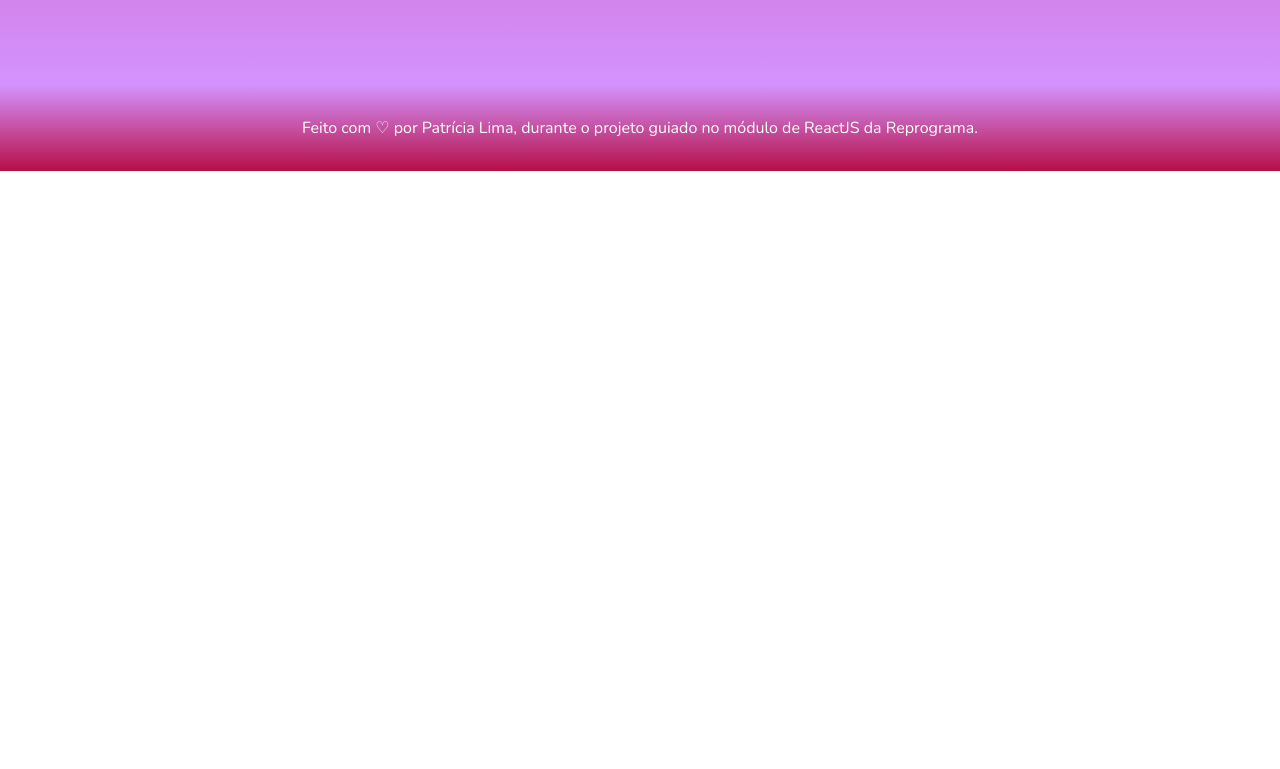
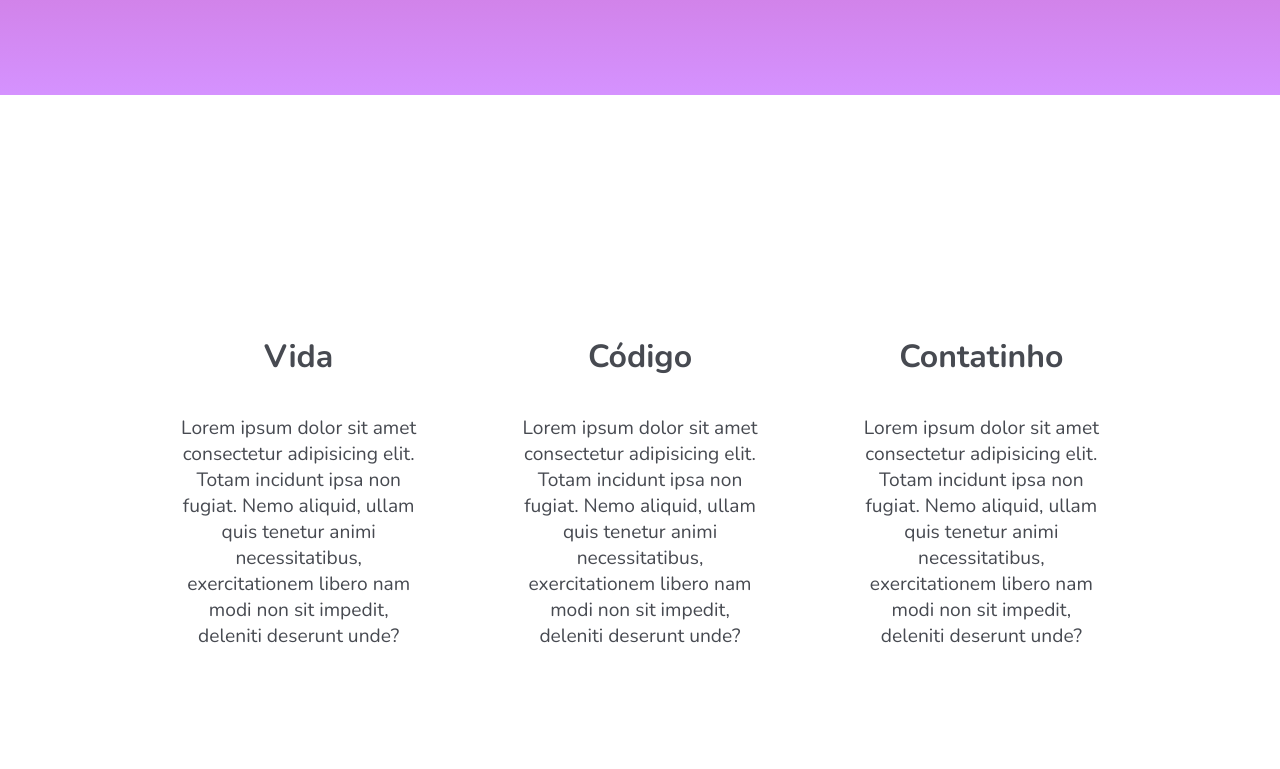
Before and after one commit to pati-lima/SOS-Telefone-sem-fio, a React (Vite) app: page / in a window 1280 px wide. Shown: the part 831-1600 px from the top of the page. Before the commit the page ends 1002 px from the top, so only its background shows below. Built offline with nearby package versions, Linux system fonts and the light colour scheme; no server answers.

Commit message:
Incrementando elementos nas páginas

```diff
--- a/src/components/Footer.jsx
+++ b/src/components/Footer.jsx
@@ -5,7 +5,7 @@ export function Footer() {
   return (
     <footer className = {styles.footerContainer}>
         <p className ={styles.footerText}>
-           Feito com ♡ por Patrícia Lima, durante o projeto guiado no módulo de ReactJS da Reprograma.
+           Feito com ♡ por Patrícia Lima - 2022
         </p>
     </footer>
 
--- a/src/pages/Inicio.jsx
+++ b/src/pages/Inicio.jsx
@@ -1,10 +1,36 @@
 import { Header } from '../components/Header'
 import homeImg from '../assets/home.svg'
 
+import styles from '../styles/pages/inicio.module.css'
 export function Inicio() {
   return (
     <>
       <Header title="Meu site pessoal" image={homeImg} />
+      <div className={styles.homeContainer}>
+        <div className={styles.cardContainer}>
+          <img src="" alt="" />
+          <h2 className={styles.titleinicio}>Vida</h2>
+          <p>Lorem ipsum dolor sit amet consectetur adipisicing elit.
+            Totam incidunt ipsa non fugiat. Nemo aliquid, ullam quis tenetur animi
+             necessitatibus, exercitationem libero nam modi non sit impedit, deleniti deserunt unde?</p>
+        </div>
+        <div className={styles.cardContainer}>
+        <img src="" alt="" />
+          <h2 className={styles.titleinicio}>Código</h2>
+          <p>Lorem ipsum dolor sit amet consectetur adipisicing elit.
+            Totam incidunt ipsa non fugiat. Nemo aliquid, ullam quis tenetur animi
+             necessitatibus, exercitationem libero nam modi non sit impedit, deleniti deserunt unde?</p>
+        </div>
+        <div className={styles.cardContainer}>
+        <img src="" alt="" />
+          <h2 className={styles.titleinicio}>Contatinho</h2>
+          <p>Lorem ipsum dolor sit amet consectetur adipisicing elit.
+            Totam incidunt ipsa non fugiat. Nemo aliquid, ullam quis tenetur animi
+             necessitatibus, exercitationem libero nam modi non sit impedit, deleniti deserunt unde?</p>
+        </div>
+      </div>
     </>
+
+
   )
 }
--- a/src/pages/Portfolio.jsx
+++ b/src/pages/Portfolio.jsx
@@ -1,11 +1,36 @@
 
 import { Header } from '../components/Header'
 import portfolioImg from '../assets/portfolio.svg'
-
+import styles from '../styles/pages/portfolio.module.css'
 export function Portfolio () {
   return (
     <>
       <Header title="Meus Projetinhos" image={portfolioImg} />
+      <div className={styles.cardsContainer} >
+        <div className={styles.itensContainer}>
+        <h2>Página de Filmes <img
+        className={styles.imgContainer}src="https://media.giphy.com/media/quw6LT1JM4FQWbzDfh/giphy.gif" alt="filmes" target='black'/></h2>
+        <p>
+          Página criada durante o curso de Front-end da Reprograma
+          no modulo de Javascript
+          </p>
+        <a className={styles.links} href="https://ghibliflix.netlify.app/" target='blank'>Clique aqui!</a>
+        </div>
+
+        <div className={styles.itensContainer}>
+        <h2>To-Do List <img className={styles.imgContainer} src="https://media.giphy.com/media/XK0nSxvMJfPChUMWIg/giphy.gif" alt="todolist" target='black' /></h2>
+        <p> Uma listinha de tarefas bem charmosa utilizando Javascript</p>
+        <a className={styles.links} href="https://to-do-listpaty.netlify.app/" >Clique aqui!</a>
+        </div>
+
+        <div className={styles.itensContainer}>
+        <h2>Meus Links <img className={styles.imgContainer} src="https://media.giphy.com/media/qux62wosdSZaHxV0ug/giphy.gif" alt="meuslinks"target='blank' /></h2>
+        <p>
+           Por aqui é possivel entrar em contato comigo pelas minhas redes sociais.
+        </p>
+        <a className={styles.links} href="https://mylinkspaty.netlify.app/" >Clique aqui!</a>
+        </div>
+      </div>
     </>
   )
 }
--- a/src/pages/Sobre.jsx
+++ b/src/pages/Sobre.jsx
@@ -1,11 +1,28 @@
 
 import { Header } from '../components/Header'
 import sobreImg from '../assets/sobre.svg'
+import styles from '../styles/pages/sobre.module.css'
 
 export function Sobre() {
   return (
     <>
       <Header title="Sobre Mim" image={sobreImg} />
+      <div className={styles.sobreContainer}>
+        <img/>
+      </div>
+      <div className={styles.bioContainer}>
+        <h2 className={styles.biotitle}>
+            Patrícia Lima , prazer!
+        </h2>
+        <p className={styles.biotext}>
+        Apaixonada por aprendizado e tecnologias, atualmente estou cursando uma graduação em Análise e desenvolvimento
+        de Sistemas, e participo de um Bootcamp de Front-End da Reprograma. Tenho um alto senso de trabalho
+        em equipe contribuo na resolução de problemas de forma criativa, com pensamento crítico e comunicação eficiente.
+        Busco aprimorar minhas experiências em liderança , gerenciamento , desenvolvimento de software ,
+        gestão e outros, para aproximar a humanidade do cumprimento de seus objetivos
+        no caminho para o excitante futuro tecnológico.
+        </p>
+      </div>
     </>
   )
 }
--- a/src/styles/components/header.module.css
+++ b/src/styles/components/header.module.css
@@ -15,7 +15,9 @@
 }
 
 .headerImage {
+  margin-top: 10px;
   width: 40%;
+  border-radius: 30%;
 }
 
 @media(max-width: 765px) {
--- /dev/null
+++ b/src/styles/pages/inicio.module.css
@@ -0,0 +1,38 @@
+.titleinicio{
+
+    padding:1rem;font-size:2rem;color:#474a51
+}
+
+*{
+    margin: 0;
+    box-sizing: border-box;
+    font-family: Roboto,sans-serif;
+}
+
+.homeContainer{
+
+    padding: 10rem;
+    display: flex;
+    justify-content: center;
+    align-items: center;
+    gap: 4rem;
+    text-align: center;
+}
+
+.cardContainer{
+
+    padding:1rem;
+
+    font-size:1.2rem;
+     text-align:center;
+     color:#474a51
+}
+
+
+@media(max-width: 765px) {
+    .homeContainer {
+      display: flex;
+      flex-direction: column;
+      gap: 2rem;
+    }
+  }
--- /dev/null
+++ b/src/styles/pages/portfolio.module.css
@@ -0,0 +1,83 @@
+*{
+   margin: 0;
+    box-sizing: border-box;
+    font-family: Roboto,sans-serif;
+}
+
+h2{
+   display:block;
+   font-size: 2em;
+   margin-block-start: 0.67em;
+   margin-block-end: 0.67em;
+   margin-inline-start: 0px;
+   margin-inline-end: 0px;
+   font-weight: bold;
+}
+
+p {
+   display: block;
+   margin-block-start: 1em;
+   margin-block-end: 1em;
+   margin-inline-start: 0px;
+   margin-inline-end: 0px;
+}
+
+.cardsContainer{
+   margin: 0 auto;
+    width: 80%;
+    padding: 2rem;
+    display: flex;
+    flex-direction: row;
+    gap: 3rem;
+    font-size: 1rem;
+}
+
+.itensContainer{
+   width: 30%;
+   padding: 2rem;
+   text-align: center;
+   display: flex;
+   flex-direction: column;
+   gap: 3rem;
+   font-size: 1.2rem;
+}
+
+.imgContainer {
+   width: 100%;
+   padding: 2rem;
+   text-align: center;
+   display: flex;
+   flex-direction: column;
+   gap: 3rem;
+   font-size: 1.2rem;
+}
+
+.links{
+   background-color: #bd5ec7;
+   border: none;
+   color: #fff;
+   padding: 12px 32px;
+   text-align: center;
+   text-decoration: none;
+   font-size: 16px;
+   border-radius: 4px;
+   cursor: pointer;
+}
+
+
+
+@media(max-width: 765px) {
+   .cardsContainer {
+      display: flex;
+      flex-direction: column;
+      justify-content: center;
+      align-items: center;
+   }
+ }
+
+
+ @media (max-width: 765px){
+  .itensContainer {
+    width: 320px;
+  }
+}
--- /dev/null
+++ b/src/styles/pages/sobre.module.css
@@ -0,0 +1,62 @@
+*{
+    margin: 0;
+    box-sizing: border-box;
+    font-family: Roboto,sans-serif;
+}
+
+h2{
+    display: block;
+    font-size: 1.5em;
+    margin-block-start: 0.83em;
+    margin-block-end: 0.83em;
+    margin-inline-start: 0px;
+    margin-inline-end: 0px;
+    font-weight: bold;
+}
+
+.sobreContainer{
+    display: flex;
+    justify-content: center;
+    align-items: center;
+}
+
+.bioContainer{
+    width: 30rem;
+
+}
+
+.biotitle{
+    font-size: 3rem;
+    padding: 2rem;
+    color: #474a51;
+}
+
+.biotext{
+    padding: 2rem;
+    font-size: 1.2rem;
+    color: #474a51;
+}
+p{
+    display: block;
+    margin-block-start: 1em;
+    margin-block-end: 1em;
+    margin-inline-start: 0px;
+    margin-inline-end: 0px;
+}
+
+/* @media(max-width: 765px) {
+    .sobreContainer , .bioContainer {
+      display: flex;
+      flex-direction: column;
+      gap: 2rem;
+    }
+  } */
+
+  @media (max-width: 765px){
+    .sobreContainer  {
+    display: flex;
+    flex-direction: column;
+    gap: 2rem;
+    text-align: center;
+    }
+}
```
Also changed, not shown: src/assets/contatinho.png (added), vercel.json (added).
